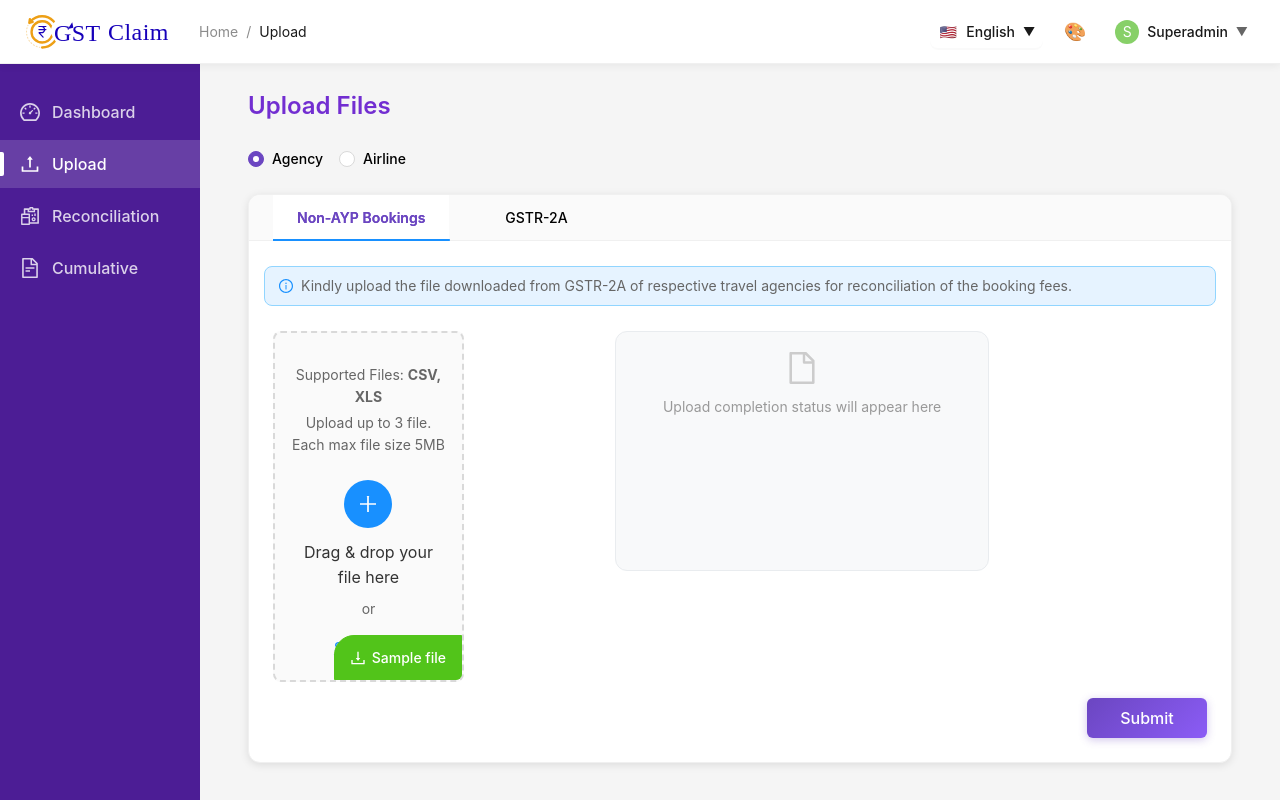
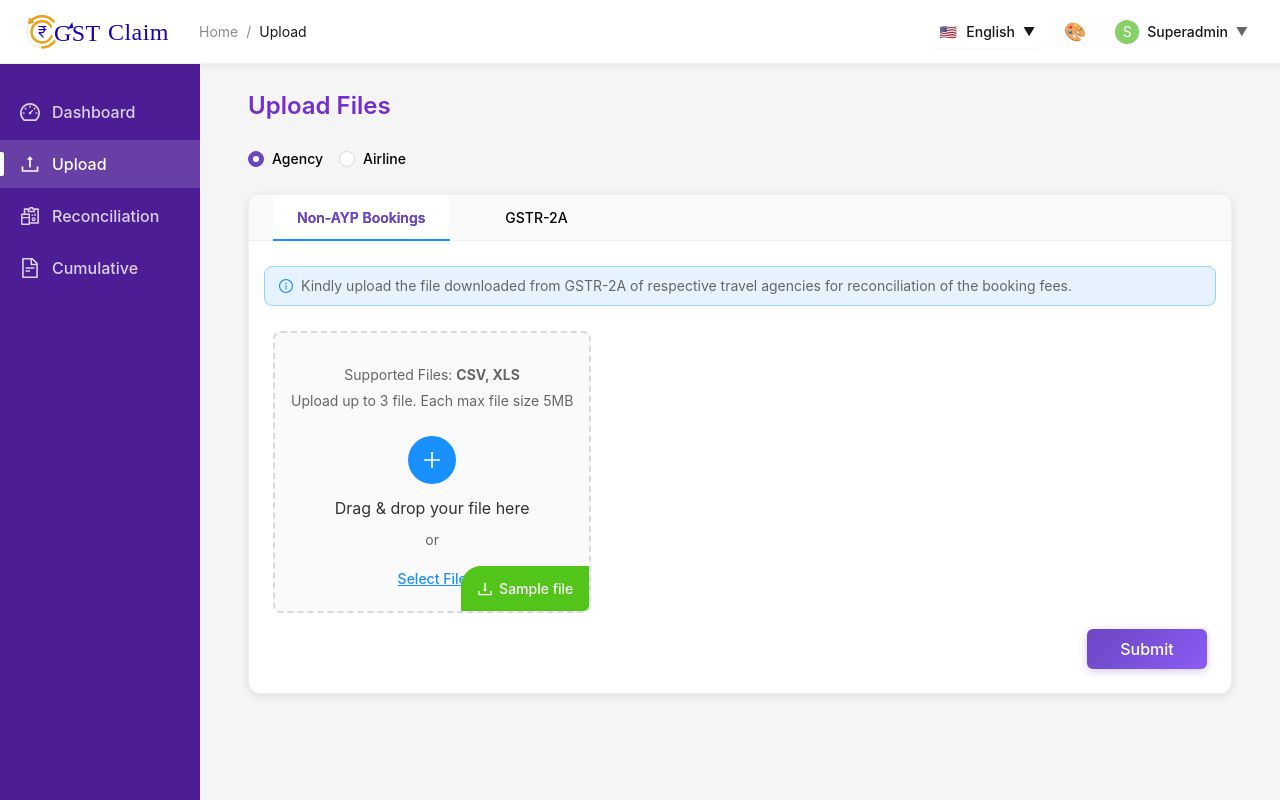
Before and after one commit to karthick-duraisamy/wallet-gst, a React (Vite) app: page /upload in a window 1280 px wide. Shown: the top 800 px of the page. Built offline with nearby package versions, Linux system fonts and the light colour scheme; sample sign-in values are in the browser's storage.

Commit message:
Restored to '7b36145b5db6ba4d6fbcdefd1c33a04b0a364415'
Replit-Restored-To: 7b36145b5db6ba4d6fbcdefd1c33a04b0a364415

```diff
--- a/src/pages/Upload.tsx
+++ b/src/pages/Upload.tsx
@@ -226,7 +226,7 @@ const Upload: React.FC = () => {
           {/* Main Upload Section with Side-by-side Layout */}
           <div style={{ display: 'flex', gap: '24px', alignItems: 'flex-start' }}>
 
-            {/* Upload Area - Left Side (60% width) */}
+            {/* Upload Area - Left Side */}
             <Dragger
               {...uploadProps}
               className="upload-area-hover"
@@ -240,7 +240,7 @@ const Upload: React.FC = () => {
                 overflow: 'hidden',
                 transition: 'all 0.3s ease-in-out',
                 cursor: 'pointer',
-                width: '60%',
+                flex: 1,
                 paddingTop: 15,
                 transform: dragOver ? 'translateY(-2px)' : 'translateY(0)',
                 boxShadow: dragOver ? '0 8px 24px rgba(79, 70, 229, 0.15)' : 'none'
@@ -344,17 +344,16 @@ const Upload: React.FC = () => {
               </Button>
             </Dragger>
 
-            {/* Files Display - Right Side (40% width) */}
+            {/* Files Display - Right Side */}
+            {files.length > 0 && (
               <div style={{
-              width: '40%',
+                width: '280px',
                 background: '#f8f9fa',
                 borderRadius: '12px',
                 padding: '20px',
                 border: '1px solid #e9ecef',
                 minHeight: '240px'
               }}>
-              {files.length > 0 ? (
-                <>
                 <div style={{
                   fontSize: '14px',
                   fontWeight: 600,
@@ -434,23 +433,8 @@ const Upload: React.FC = () => {
                     )}
                   </div>
                 ))}
-                </>
-              ) : (
-                <div style={{
-                  display: 'flex',
-                  flexDirection: 'column',
-                  alignItems: 'center',
-                  justifyContent: 'center',
-                  height: '100%',
-                  color: '#999',
-                  textAlign: 'center'
-                }}>
-                  <FileOutlined style={{ fontSize: '32px', marginBottom: '12px', color: '#ccc' }} />
-                  <div style={{ fontSize: '14px' }}>Upload completion status will appear here</div>
               </div>
             )}
-            </div>
-
           </div>
 
 
```
Lines whose indentation alone changed are shown as unchanged.
